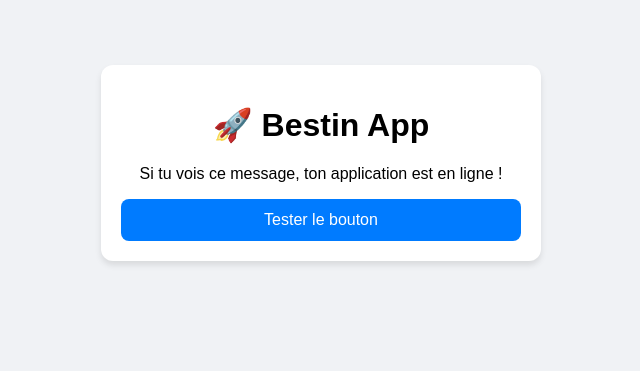
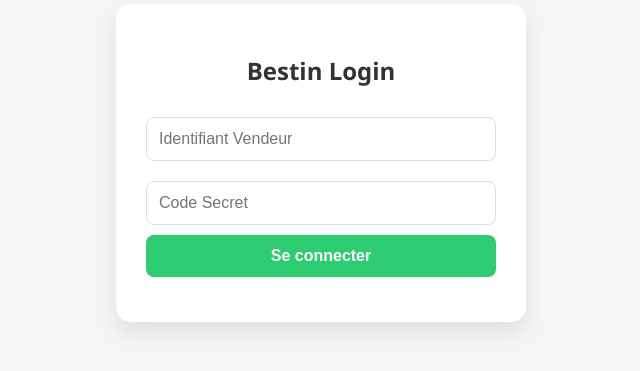
Before and after one commit to arifaliana/bestin, a plain HTML site: page index.html in a window 1280 px wide. Shown: the part 237-608 px from the top of the page, without its empty margins (319-959 px from the left). Drawn offline with nearby package versions, Linux system fonts and the light colour scheme.

Commit message:
index.html

```diff
--- a/index.html
+++ b/index.html
@@ -2,20 +2,66 @@
 <html lang="fr">
 <head>
     <meta charset="UTF-8">
-    <meta name="viewport" content="width=device-width, initial-scale=1.0">
-    <title>Bestin App</title>
+    <meta name="viewport" content="width=device-width, initial-scale=1.0, maximum-scale=1.0, user-scalable=no">
+    <title>Bestin - Connexion</title>
     <script src="https://cdn.jsdelivr.net/npm/@supabase/supabase-js@2"></script>
     <style>
-        body { font-family: sans-serif; display: flex; flex-direction: column; align-items: center; justify-content: center; height: 100vh; margin: 0; background-color: #f0f2f5; }
-        .card { background: white; padding: 20px; border-radius: 12px; box-shadow: 0 4px 6px rgba(0,0,0,0.1); width: 90%; max-width: 400px; text-align: center; }
-        button { background: #007bff; color: white; border: none; padding: 12px 20px; border-radius: 8px; font-size: 16px; cursor: pointer; width: 100%; }
+        body { font-family: 'Segoe UI', Tahoma, Geneva, Verdana, sans-serif; background-color: #f4f7f6; display: flex; align-items: center; justify-content: center; height: 100vh; margin: 0; }
+        .login-card { background: white; padding: 30px; border-radius: 15px; box-shadow: 0 10px 25px rgba(0,0,0,0.1); width: 90%; max-width: 350px; text-align: center; }
+        h2 { color: #333; margin-bottom: 20px; }
+        input { width: 100%; padding: 12px; margin: 10px 0; border: 1px solid #ddd; border-radius: 8px; box-sizing: border-box; font-size: 16px; }
+        button { width: 100%; padding: 12px; border: none; border-radius: 8px; background-color: #2ecc71; color: white; font-size: 16px; font-weight: bold; cursor: pointer; transition: 0.3s; }
+        button:hover { background-color: #27ae60; }
+        #message { margin-top: 15px; font-size: 14px; color: red; }
     </style>
 </head>
 <body>
-    <div class="card">
-        <h1>🚀 Bestin App</h1>
-        <p>Si tu vois ce message, ton application est en ligne !</p>
-        <button onclick="alert('Bravo !')">Tester le bouton</button>
-    </div>
+
+<div class="login-card">
+    <h2>Bestin Login</h2>
+    <input type="text" id="username" placeholder="Identifiant Vendeur">
+    <input type="password" id="password" placeholder="Code Secret">
+    <button onclick="connexion()">Se connecter</button>
+    <div id="message"></div>
+</div>
+
+<script>
+    // --- CONFIGURATION SUPABASE ---
+    const SUPABASE_URL = 'https://TON_URL_SUPABASE.supabase.co';
+    const SUPABASE_KEY = 'TA_CLE_ANON_SUPABASE';
+    const supabase = supabase.createClient(SUPABASE_URL, SUPABASE_KEY);
+
+    async function connexion() {
+        const user = document.getElementById('username').value;
+        const pass = document.getElementById('password').value;
+        const msg = document.getElementById('message');
+
+        msg.innerText = "Vérification...";
+
+        // On cherche dans la table 'vendeurs' si l'identifiant et le mot de passe correspondent
+        const { data, error } = await supabase
+            .from('vendeurs')
+            .select('*')
+            .eq('identifiant', user)
+            .eq('mot_de_passe', pass)
+            .single();
+
+        if (error || !data) {
+            msg.innerText = "Identifiant ou code incorrect.";
+            msg.style.color = "red";
+        } else {
+            msg.innerText = "Connexion réussie !";
+            msg.style.color = "green";
+            // On stocke le nom du vendeur dans le téléphone pour la suite
+            localStorage.setItem('vendeur_nom', data.identifiant);
+
+            // Redirection vers la page de vente (on la créera juste après)
+            setTimeout(() => {
+                alert("Bienvenue " + data.identifiant + " ! On va maintenant créer ta page de vente.");
+            }, 1000);
+        }
+    }
+</script>
+
 </body>
 </html>
```
